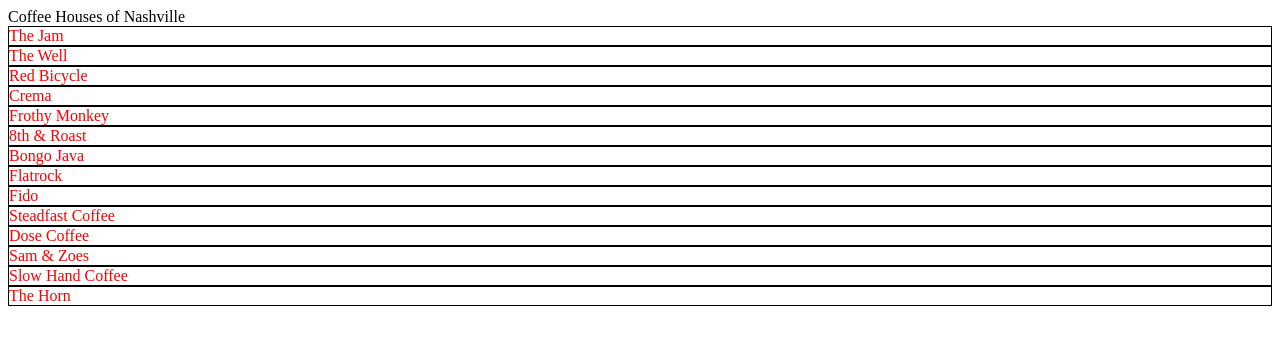
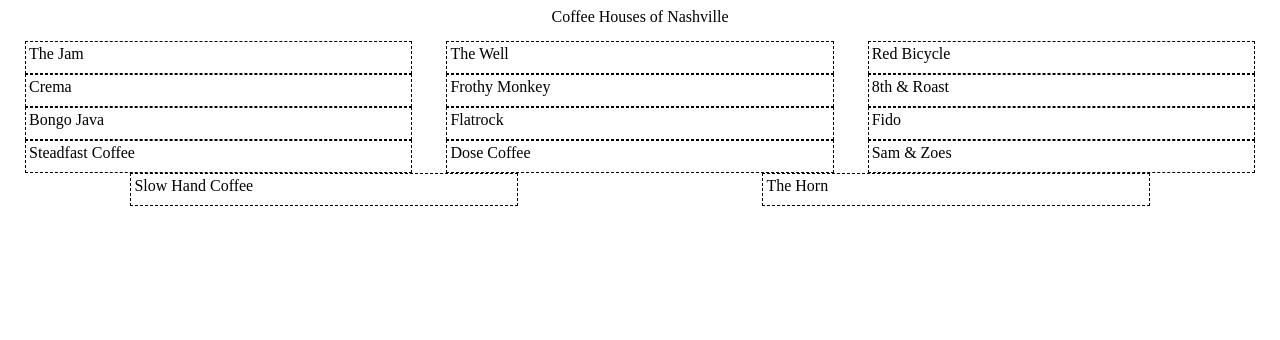
Before and after one commit to zachMcWhirter/coffee_houses_of_nashville, a plain HTML site: page index.html in a window 1280 px wide. Drawn offline with Linux system fonts and the light colour scheme.

Commit message:
completed exercise requirments

```diff
--- a/index.html
+++ b/index.html
@@ -7,8 +7,9 @@
     <link rel="stylesheet" type="text/css" href="main.css">
 </head>
 <body>
-    <header class="pageHeader">Coffee Houses of Nashville</header>
-
+    <div class="wrapper">
+      <header class="pageHeader">Coffee Houses of Nashville</header>
+    </div>
 <article class="list">
   <section class="shop">The Jam</section>
   <section class="shop">The Well</section>
@@ -22,8 +23,8 @@
   <section class="shop">Steadfast Coffee</section>
   <section class="shop">Dose Coffee</section>
   <section class="shop">Sam &amp; Zoes</section>
-  <section class="shop">Slow Hand Coffee</section>
-  <section class="shop">The Horn</section>
+    <section class="shop">Slow Hand Coffee</section>
+    <section class="shop">The Horn</section>
 </article>
 </body>
 </html>
--- a/main.css
+++ b/main.css
@@ -1,8 +1,33 @@
-article {
-    color: red;
+.list {
+    display: flex;
+    flex-wrap: wrap;
+
+}
+
+.shop {
+    border: 1px dashed black;
+    height: 25px;
+    justify-content: space-between;
+    margin: auto;
+    padding: 3px;
 }
 
 
-.shop {
-    border: 1px solid black;
+ /* I need to get the last two blocks in the cluster to spread out and leave space around the sides and in the middle    ACCOMPLISHED! using "margin: auto"   */
+
+.list .shop {
+    width: 30%;
 }
+
+.wrapper {
+    text-align: center;
+    margin-bottom: 15px;
+}
+
+/* I need to get the .pageHeader element to be centered over the cluster of blocks.    ACCOMPLISHED! using  "text-align: center"  */
+
+.pageHeader {
+    display: inline-block;
+
+
+}
```
